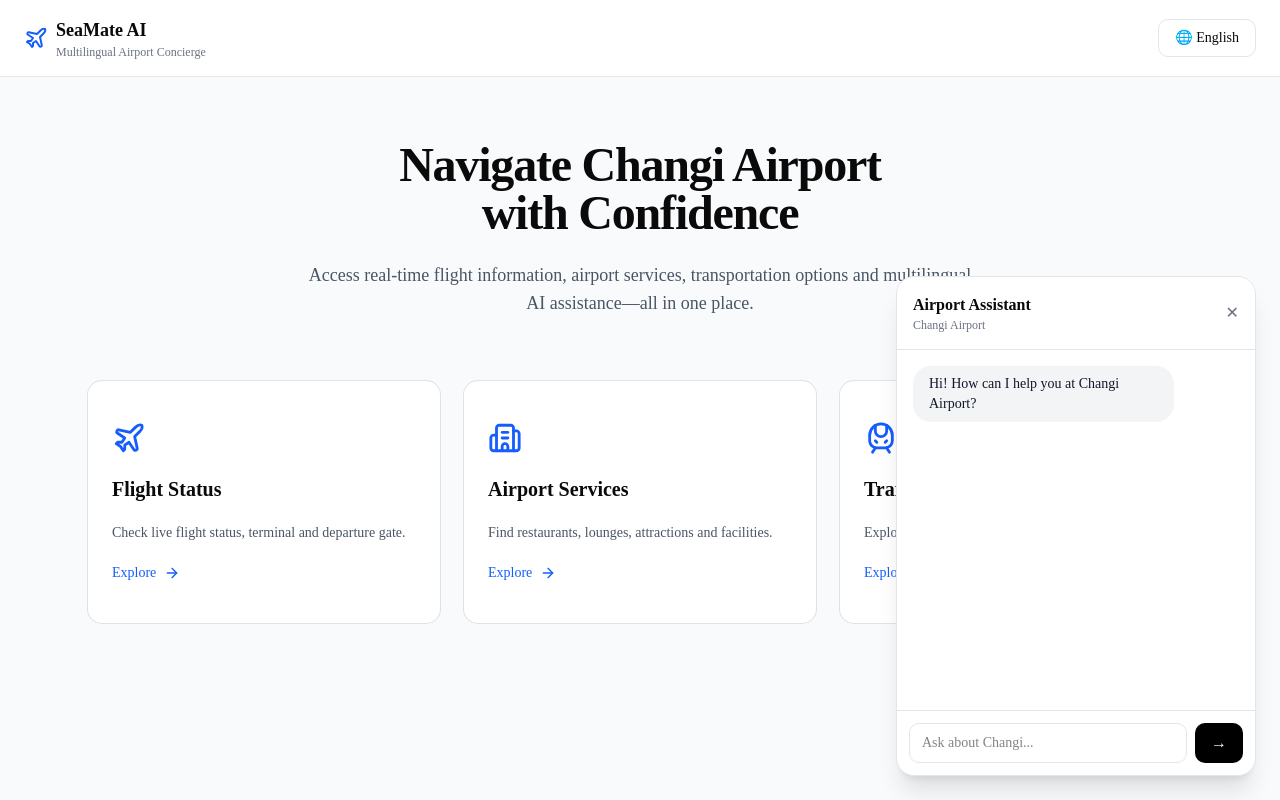
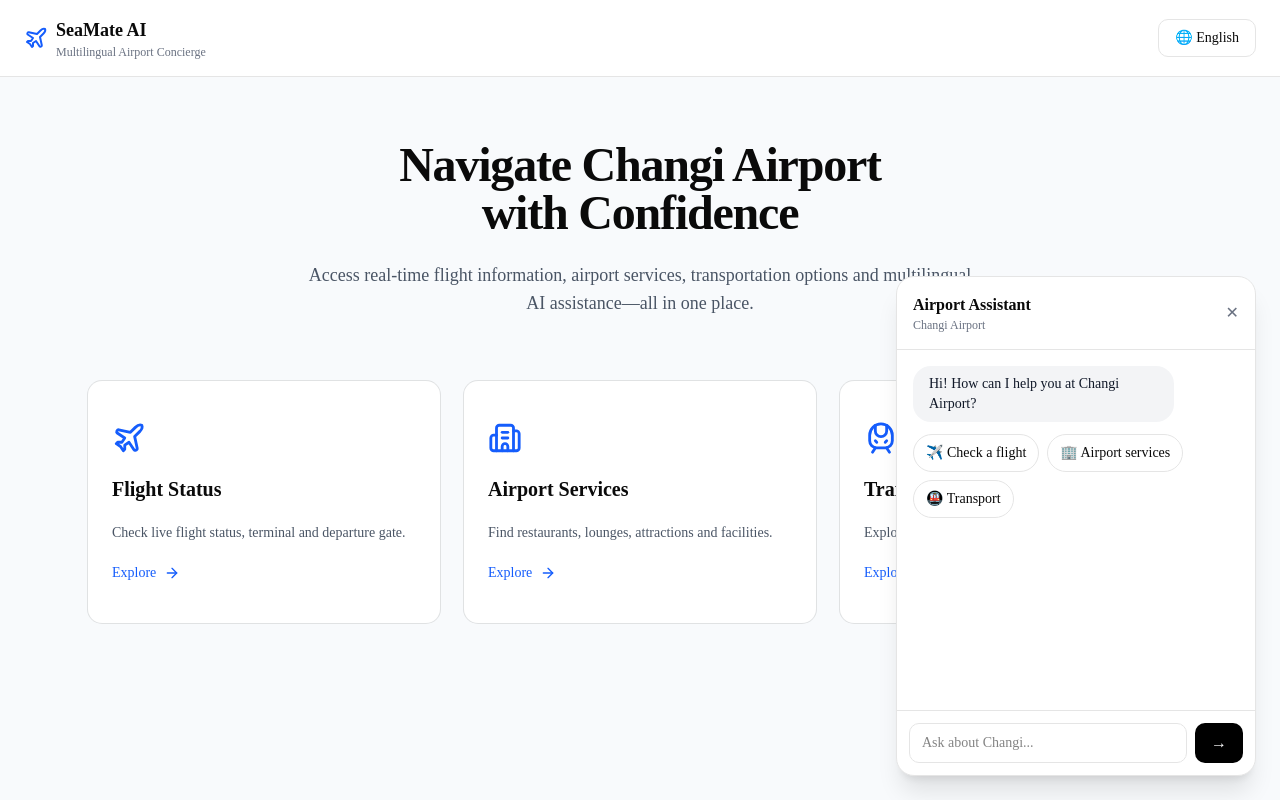
Before and after one commit to bkpree/seamateai, a Next.js app: page / in a window 1280 px wide. Both pictures are taken after a click on the button "💬 Ask Assistant". Built offline with nearby package versions, Linux system fonts and the light colour scheme.

Commit message:
feat: add assistant quick actions

```diff
--- a/components/chat/airport-assistant.tsx
+++ b/components/chat/airport-assistant.tsx
@@ -10,6 +10,7 @@
 export default function AirportAssistant() {
   const [isOpen, setIsOpen] = useState(false);
   const [message, setMessage] = useState("");
+  const [isLoading, setIsLoading] = useState(false);
   const [messages, setMessages] = useState<Message[]>([
     {
       role: "assistant",
@@ -31,6 +32,7 @@
   ]);
 
   setMessage("");
+  setIsLoading(true);
 
   try {
     const response = await fetch("/api/chat", {
@@ -67,6 +69,8 @@
           "Sorry, I couldn't process your request right now.",
       },
     ]);
+  } finally {
+    setIsLoading(false);
   }
 };
 
@@ -124,6 +128,42 @@
                 </div>
               </div>
             ))}
+
+{messages.length === 1 && !isLoading && (
+  <div className="mt-3 flex flex-wrap gap-2">
+    <button
+      onClick={() => setMessage("Where is my flight?")}
+      className="rounded-full border px-3 py-2 text-sm hover:bg-gray-50"
+    >
+      ✈️ Check a flight
+    </button>
+
+    <button
+      onClick={() =>
+        setMessage("What services are available at Changi Airport?")
+      }
+      className="rounded-full border px-3 py-2 text-sm hover:bg-gray-50"
+    >
+      🏢 Airport services
+    </button>
+
+    <button
+      onClick={() =>
+        setMessage("How do I get to the city from Changi Airport?")
+      }
+      className="rounded-full border px-3 py-2 text-sm hover:bg-gray-50"
+    >
+      🚇 Transport
+    </button>
+  </div>
+)}
+            {isLoading && (
+  <div className="flex justify-start">
+    <div className="rounded-2xl bg-gray-100 px-4 py-2 text-sm text-gray-500">
+      Thinking...
+    </div>
+  </div>
+)}
           </div>
 
           {/* Input */}
@@ -137,15 +177,17 @@
                     handleSend();
                   }
                 }}
+                disabled={isLoading}
                 placeholder="Ask about Changi..."
                 className="min-w-0 flex-1 rounded-lg border px-3 py-2 text-sm outline-none"
               />
 
               <button
                 onClick={handleSend}
+                disabled={isLoading}
                 className="rounded-lg bg-black px-4 py-2 text-white"
               >
-                →
+                {isLoading?"..." : "→"}
               </button>
             </div>
           </div>
```
